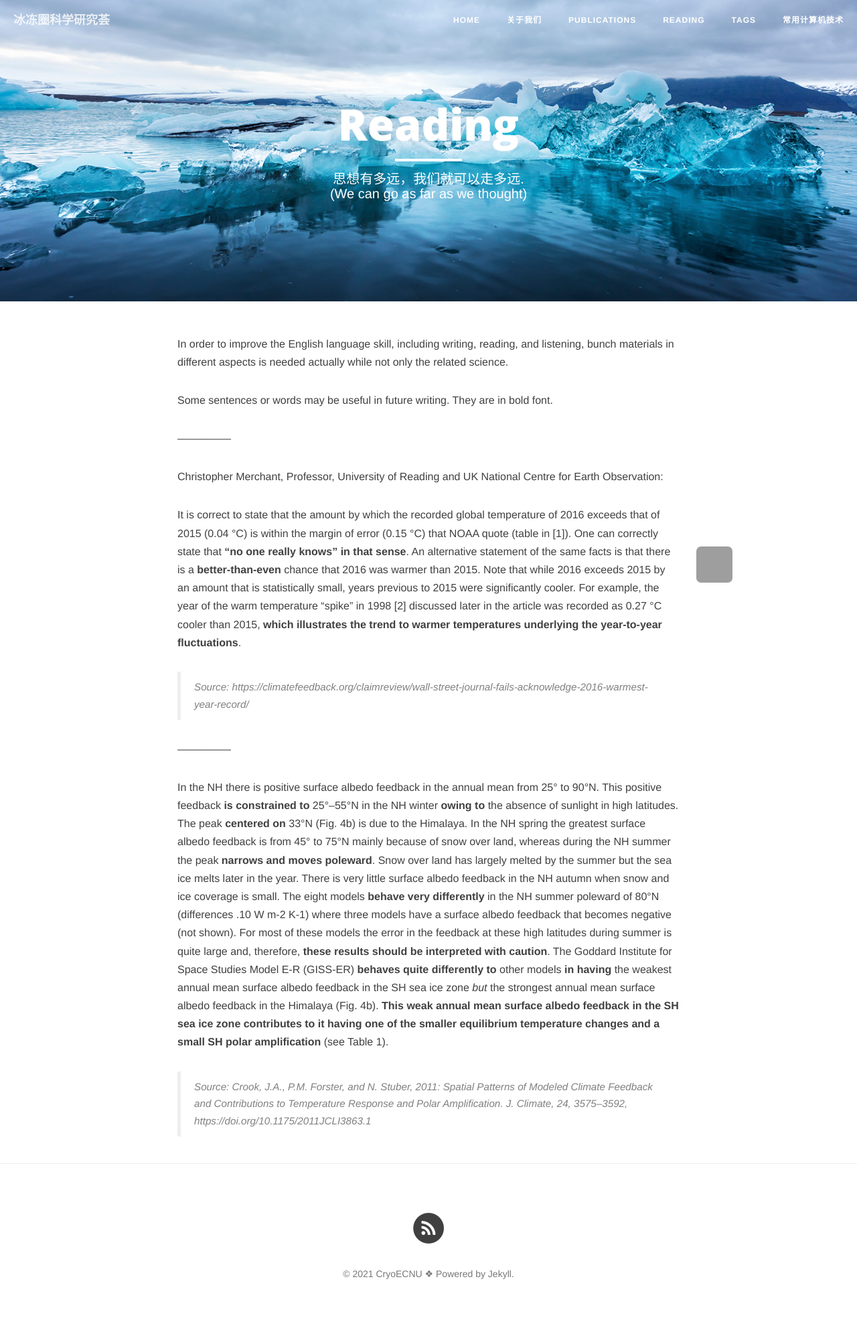
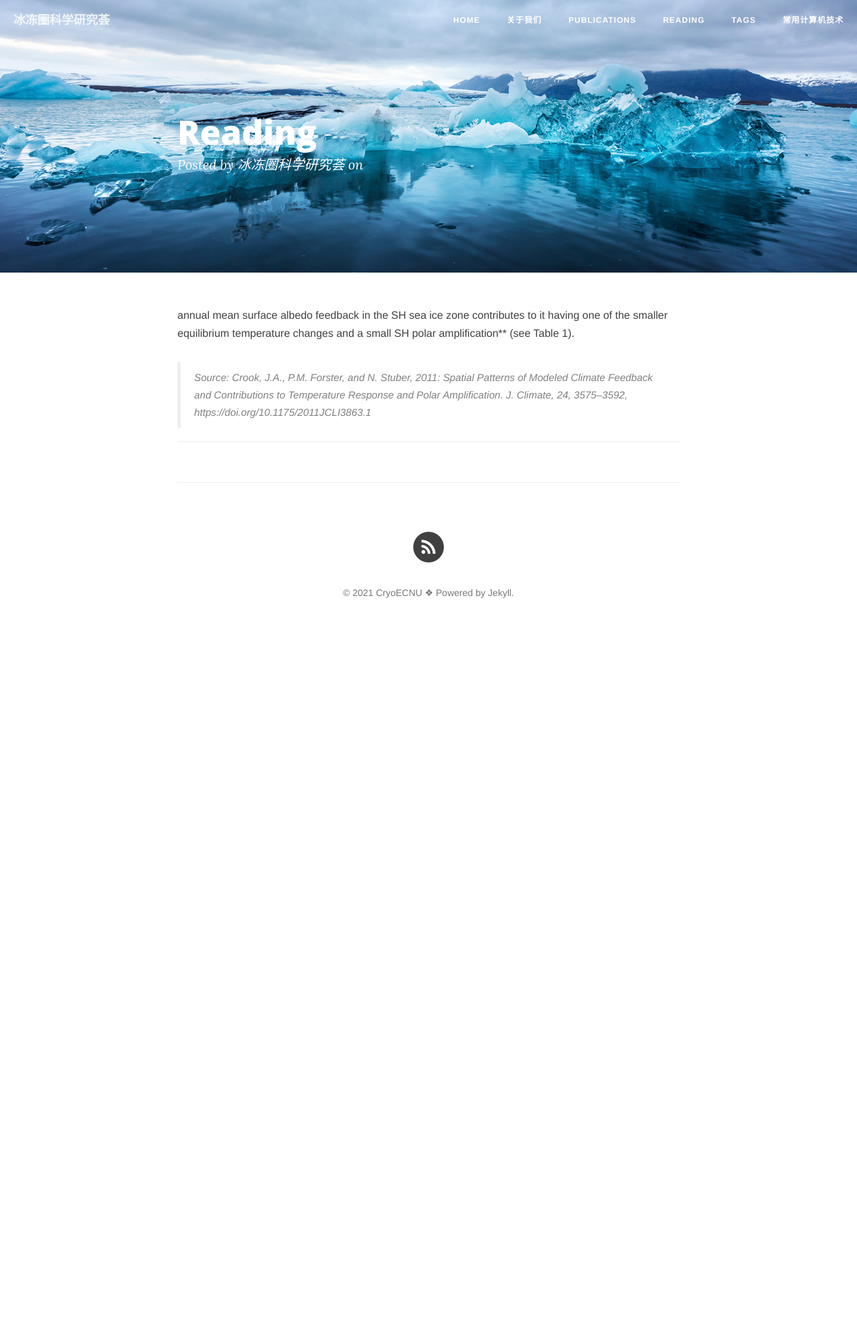
Before and after one commit to CryoECNU/cryoecnu.github.io, a Jekyll site: the page built from reading.md, in a window 1280 px wide. Shown: the whole page at 67% size. Built offline with Jekyll 4.4.1, drawn with Linux system fonts in a browser that asks for light colours; nearby versions of some CDN libraries; comment, search, counter and statistics services are not loaded; after the commit the page ends 963 px from its top, so only the background shows below that; grey boxes are pictures that could not be loaded.

Commit message:
Update reading.md

```diff
--- a/reading.md
+++ b/reading.md
@@ -1,24 +1,46 @@
 ---
-layout: page
+layout: post
 title: "Reading"
 description: "思想有多远，我们就可以走多远. <br>(We can go as far as we thought)"
 header-img: "img/top.png"
 ---
 
-In order to improve the English language skill, including writing, reading, and listening, bunch materials in different aspects is needed actually while not only the related science.
+{% for post in paginator.posts %}
+<div class="post-preview">
+    <a href="{{ post.url | prepend: site.baseurl }}">
+        <h2 class="post-title">
+            {{ post.title }}
+        </h2>
+        {% if post.subtitle %}
+        <h3 class="post-subtitle">
+            {{ post.subtitle }}
+        </h3>
+        {% endif %}
+        <div class="post-content-preview">
+            {{ post.content | strip_html | truncate:150 }}
+        </div>
+    </a>
+    <p class="post-meta">Posted by {% if post.author %}{{ post.author }}{% else %}{{ site.title }}{% endif %} on {{ post.date | date: "%B %-d, %Y" }}</p>
+</div>
 
-Some sentences or words may be useful in future writing. They are in bold font.
+<hr>
+{% endfor %}
 
-*---------------*
-
-Christopher Merchant, Professor, University of Reading and UK National Centre for Earth Observation:
-
-It is correct to state that the amount by which the recorded global temperature of 2016 exceeds that of 2015 (0.04 °C) is within the margin of error (0.15 °C) that NOAA quote (table in [1]). One can correctly state that **“no one really knows” in that sense**. An alternative statement of the same facts is that there is a **better-than-even** chance that 2016 was warmer than 2015. Note that while 2016 exceeds 2015 by an amount that is statistically small, years previous to 2015 were significantly cooler. For example, the year of the warm temperature “spike” in 1998 [2] discussed later in the article was recorded as 0.27 °C cooler than 2015, **which illustrates the trend to warmer temperatures underlying the year-to-year fluctuations**.
-
-> Source: https://climatefeedback.org/claimreview/wall-street-journal-fails-acknowledge-2016-warmest-year-record/
-
-*---------------*
-
-In the NH there is positive surface albedo feedback in the annual mean from 25° to 90°N. This positive feedback **is constrained to** 25°–55°N in the NH winter **owing to** the absence of sunlight in high latitudes. The peak **centered on** 33°N (Fig. 4b) is due to the Himalaya. In the NH spring the greatest surface albedo feedback is from 45° to 75°N mainly because of snow over land, whereas during the NH summer the peak **narrows and moves poleward**. Snow over land has largely melted by the summer but the sea ice melts later in the year. There is very little surface albedo feedback in the NH autumn when snow and ice coverage is small. The eight models **behave very differently** in the NH summer poleward of 80°N (differences .10 W m-2 K-1) where three models have a surface albedo feedback that becomes negative (not shown). For most of these models the error in the feedback at these high latitudes during summer is quite large and, therefore, **these results should be interpreted with caution**. The Goddard Institute for Space Studies Model E-R (GISS-ER) **behaves quite differently to** other models **in having** the weakest annual mean surface albedo feedback in the SH sea ice zone *but* the strongest annual mean surface albedo feedback in the Himalaya (Fig. 4b). **This weak annual mean surface albedo feedback in the SH sea ice zone contributes to it having one of the smaller equilibrium temperature changes and a small SH polar amplification** (see Table 1).
+<!-- Pager -->
+{% if paginator.total_pages > 1 %}
+<ul class="pager">
+    {% if paginator.previous_page %}
+    <li class="previous">
+        <a href="{{ paginator.previous_page_path | prepend: site.baseurl | replace: '//', '/' }}">&larr; Newer Posts</a>
+    </li>
+    {% endif %}
+    {% if paginator.next_page %}
+    <li class="next">
+        <a href="{{ paginator.next_page_path | prepend: site.baseurl | replace: '//', '/' }}">Older Posts &rarr;</a>
+    </li>
+    {% endif %}
+</ul>
+{% endif %}
+annual mean surface albedo feedback in the SH sea ice zone contributes to it having one of the smaller equilibrium temperature changes and a small SH polar amplification** (see Table 1).
 
 > Source: Crook, J.A., P.M. Forster, and N. Stuber, 2011: Spatial Patterns of Modeled Climate Feedback and Contributions to Temperature Response and Polar Amplification. J. Climate, 24, 3575–3592, https://doi.org/10.1175/2011JCLI3863.1
```
